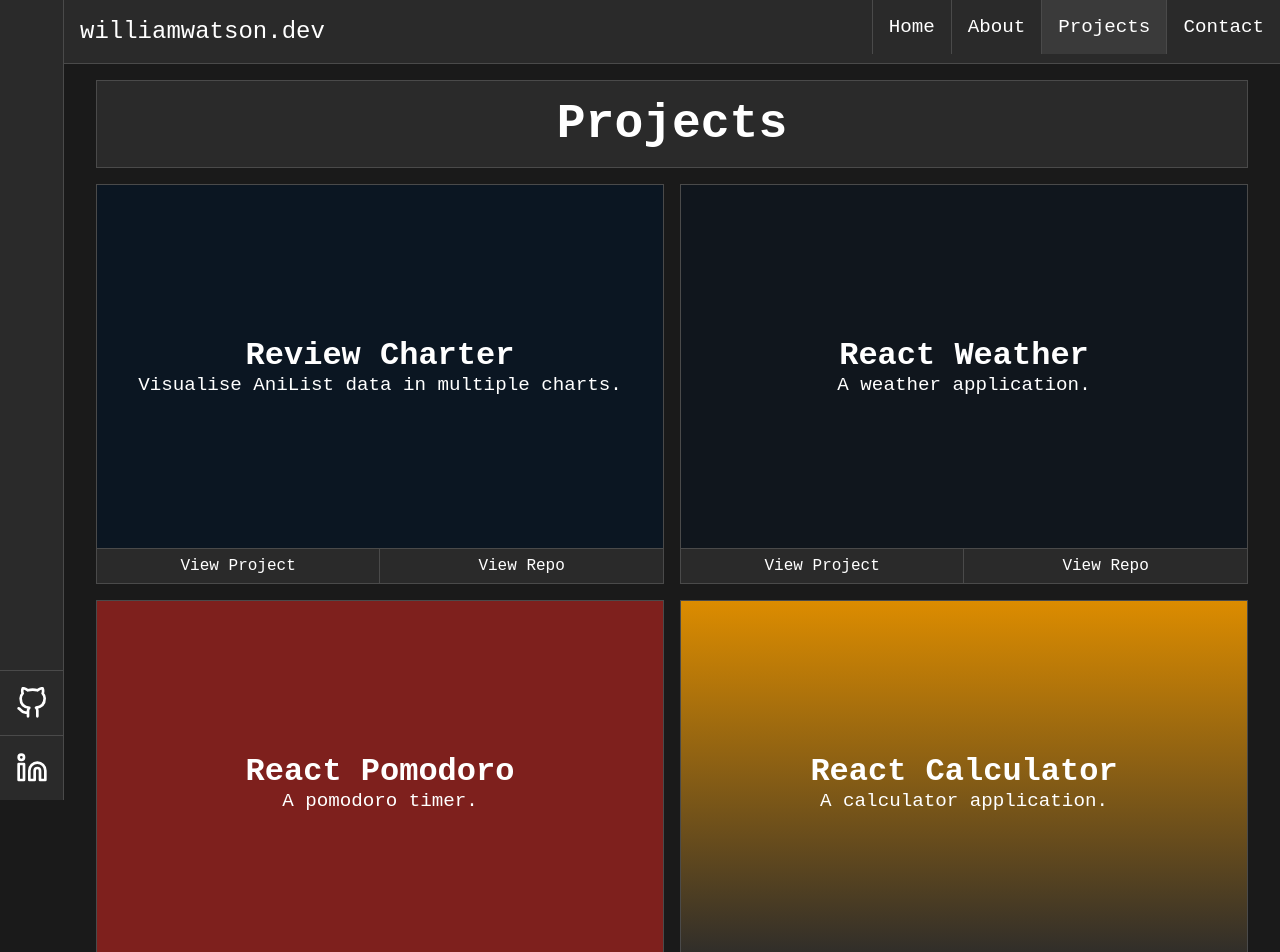
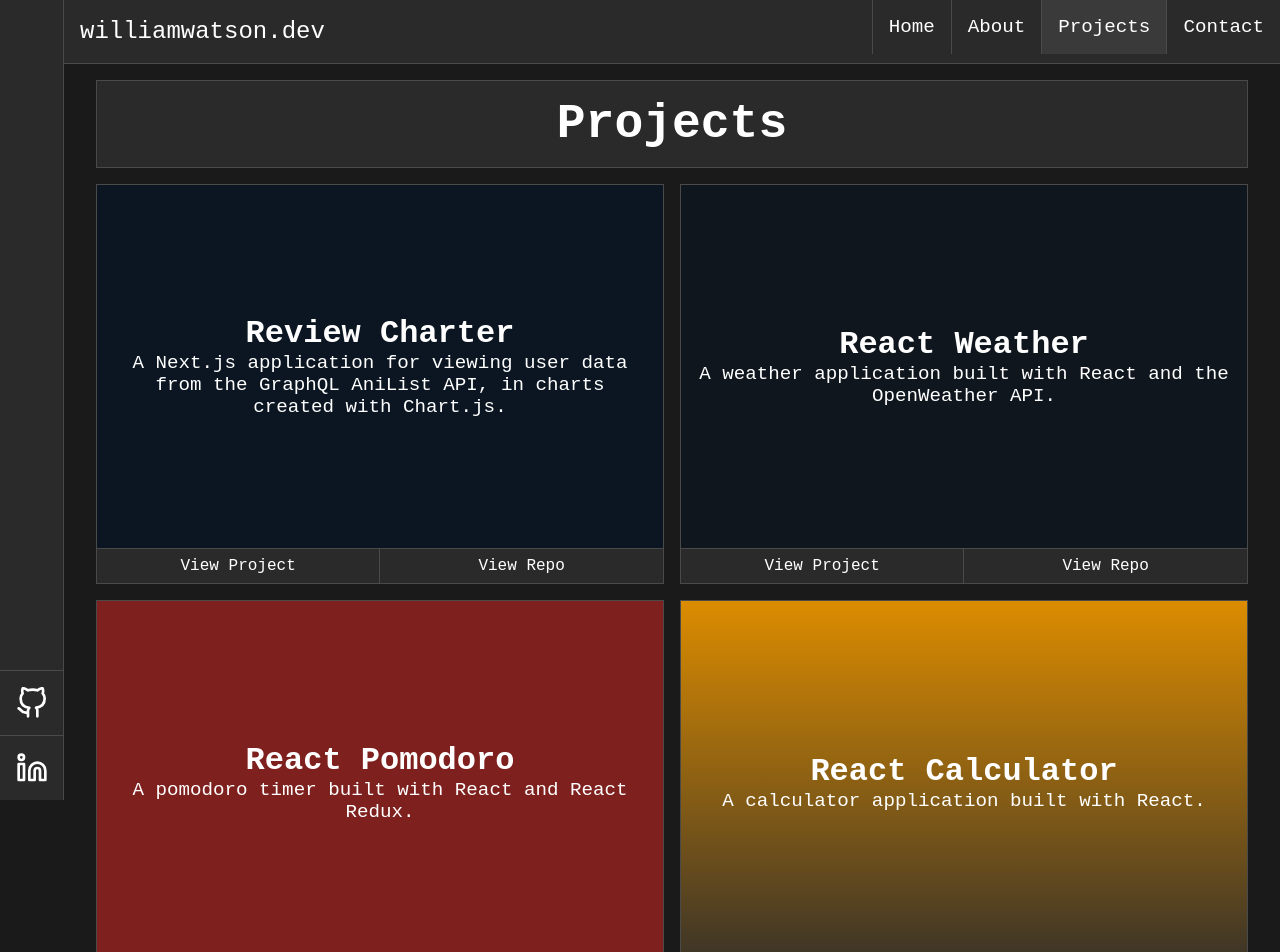
Before and after one commit to willswats/williamwatson, a SvelteKit app: page /projects in a window 1280 px wide. Shown: the top 952 px of the page. Built offline with nearby package versions, Linux system fonts and the light colour scheme.

Commit message:
feat: update descriptions for projects, add margin

```diff
--- a/src/lib/ProjectCard.svelte
+++ b/src/lib/ProjectCard.svelte
@@ -23,6 +23,8 @@
 		text-align: center;
 		height: 25rem;
 		border: 1px solid #4a4a4a;
+		background-color: var(--background-color, '#000');
+		background-image: var(--background-image, '');
 	}
 
 	figure figcaption {
@@ -31,8 +33,7 @@
 		justify-content: center;
 		align-items: center;
 		height: 100%;
-		background-color: var(--background-color, '#000');
-		background-image: var(--background-image, '');
+		margin: 0 1rem;
 	}
 
 	figure figcaption h2 {
--- a/src/routes/projects/+page.svelte
+++ b/src/routes/projects/+page.svelte
@@ -13,28 +13,28 @@
 	<section>
 		<ProjectCard
 			title="Review Charter"
-			description="Visualise AniList data in multiple charts."
+			description="A Next.js application for viewing user data from the GraphQL AniList API, in charts created with Chart.js."
 			hrefProject="https://review-charter.vercel.app/"
 			hrefRepository="https://github.com/willswats/review-charter"
 			--background-color="#0b1622"
 		/>
 		<ProjectCard
 			title="React Weather"
-			description="A weather application."
+			description="A weather application built with React and the OpenWeather API."
 			hrefProject="https://react-weather-willswats.vercel.app"
 			hrefRepository="https://github.com/willswats/react-weather"
 			--background-color="#10161d"
 		/>
 		<ProjectCard
 			title="React Pomodoro"
-			description="A pomodoro timer."
+			description="A pomodoro timer built with React and React Redux."
 			hrefProject="https://react-pomodoro-willswats.vercel.app"
 			hrefRepository="https://github.com/willswats/react-pomodoro"
 			--background-color="#7e201d"
 		/>
 		<ProjectCard
 			title="React Calculator"
-			description="A calculator application."
+			description="A calculator application built with React."
 			hrefProject="https://react-calculator-willswats.vercel.app"
 			hrefRepository="https://github.com/willswats/react-calculator"
 			--background-color="#2b2b2b"
```
